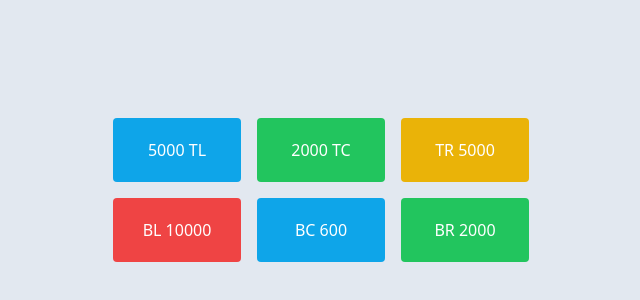
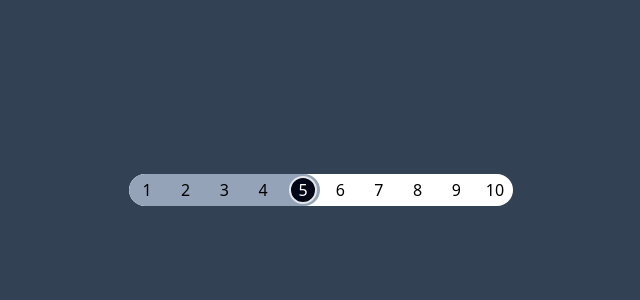
Before and after one commit to jakyle/angular-sandbox, an Angular app: page / in a window 1280 px wide. Shown: the part 210-510 px from the top of the page, without its empty margins (319-959 px from the left). Built offline with nearby package versions, Linux system fonts and the light colour scheme; what ngx-editor would draw is missing.

Commit message:
slider base code

```diff
--- a/src/app/app.component.html
+++ b/src/app/app.component.html
@@ -1,11 +1,3 @@
-<main class="relative w-screen h-screen flex justify-center items-center bg-slate-200">
-	<app-toast-overlay></app-toast-overlay>
-	<section class="grid grid-cols-3 grid-rows-2 gap-4">
-		<button class="h-16 w-32 flex items-center justify-center rounded px-4 py-3 text-white bg-sky-500"(click)="emitToast(ToastType.INFO, Position.TOP_LEFT, 5000)">5000 TL</button>
-		<button class="h-16 w-32 flex items-center justify-center rounded px-4 py-3 text-white bg-green-500"(click)="emitToast(ToastType.SUCCESS, Position.TOP_CENTER, 2000, 'HOORAY, YOU DID IT!')">2000 TC</button>
-		<button class="h-16 w-32 flex items-center justify-center rounded px-4 py-3 text-white bg-yellow-500"(click)="emitToast(ToastType.WARNING, Position.TOP_RIGHT, 5000, 'Captain, we are reaching critical mass!')">TR 5000</button>
-		<button class="h-16 w-32 flex items-center justify-center rounded px-4 py-3 text-white bg-red-500"(click)="emitToast(ToastType.DANGER, Position.BOTTOM_LEFT, 10000, 'ERROR ERROR ERROR!!!')">BL 10000</button>
-		<button class="h-16 w-32 flex items-center justify-center rounded px-4 py-3 text-white bg-sky-500"(click)="emitToast(ToastType.INFO, Position.BOTTOM_CENTER, 600, 'I\'m fast as fuck boi!')">BC 600</button>
-		<button class="h-16 w-32 flex items-center justify-center rounded px-4 py-3 text-white bg-green-500"(click)="emitToast(ToastType.SUCCESS, Position.BOTTOM_RIGHT, 2000, 'And thats toasts baby! 😏')">BR 2000</button>
-	</section>
+<main class="w-screen h-screen flex justify-center items-center bg-slate-700">
+	<app-slider class="w-96"></app-slider>
 </main>
--- a/src/app/app.module.ts
+++ b/src/app/app.module.ts
@@ -15,6 +15,7 @@ import { EditorComponent } from './editor/editor.component';
 import { SafePipe } from './safe.pipe';
 import { ToastOverlayComponent } from './toast-overlay/toast-overlay.component';
 import { ToastItemComponent } from './toast-overlay/toast-item/toast-item.component';
+import { SliderComponent } from './slider/slider.component';
 
 @NgModule({
   declarations: [
@@ -28,6 +29,7 @@ import { ToastItemComponent } from './toast-overlay/toast-item/toast-item.compon
     SafePipe,
     ToastOverlayComponent,
     ToastItemComponent,
+    SliderComponent,
   ],
   imports: [
     BrowserModule,
--- /dev/null
+++ b/src/app/slider/slider.component.html
@@ -0,0 +1,31 @@
+<div #track *ngIf="vm$ | async as vm" class="relative flex items-center w-full h-8 bg-white py-1 px-2 rounded-full isolate overflow-x-hidden">
+	<div #slider
+		[class.transition-all]="!vm.isDragging"
+		class="absolute flex justify-end items-center left-0 top-0 h-full bg-slate-400 z-10 rounded-full pr-2"
+		[style.width.px]="vm.trackDimensions.sliderWidth">
+	</div>
+
+	<div #trackBall
+		tabindex="0"
+		(dragstart)="dragStart($event)"
+		(drag)="drag($event)"
+		(dragend)="dragEnd($event)"
+		(keyup.arrowleft)="moveTrackBall('left')"
+		(keyup.arrowright)="moveTrackBall('right')"
+		draggable="true"
+		[class.transition-all]="!vm.isDragging"
+		[style.left.px]="vm.trackDimensions.trackBallLeft"
+		class="absolute z-30 flex items-center justify-center cursor-pointer w-7 h-7 rounded-full bg-slate-950 border-2 text-white">{{vm.value}}</div>
+
+	<datalist #dataList class="relative z-20 w-full h-full flex flex-row justify-between items-center rounded-xl">
+		<option
+			#values
+			*ngFor="let option of vm.options; trackBy: trackValue"
+			(click)="optionSelect($event)"
+			class="cursor-pointer h-full w-5 flex items-center justify-center"
+			value="{{option}}"
+		>
+			<span class="relative z-40">{{option | number}}</span>
+		</option>
+	</datalist>
+</div>
--- /dev/null
+++ b/src/app/slider/slider.component.ts
@@ -0,0 +1,158 @@
+import { AfterViewInit, Component, ElementRef, Input, QueryList, ViewChild, ViewChildren } from '@angular/core';
+import { BehaviorSubject, combineLatest, distinctUntilChanged, map } from 'rxjs';
+
+const HALVED = 0.5;
+
+@Component({
+  selector: 'app-slider',
+  templateUrl: './slider.component.html',
+})
+export class SliderComponent implements AfterViewInit {
+
+  trackBallLeft = new BehaviorSubject(0);
+  trackDimensions = this.trackBallLeft.pipe(
+    distinctUntilChanged(),
+    map((trackBallLeft) => ({ trackBallLeft, sliderWidth: this.calculateSliderWidth(trackBallLeft ?? 0) }))
+  );
+
+  minSubject = new BehaviorSubject<number>(1);
+  maxSubject = new BehaviorSubject<number>(10);
+  stepSubject = new BehaviorSubject<number>(1);
+
+  options$ = combineLatest([this.minSubject, this.maxSubject, this.stepSubject]).pipe(map(([min, max, step]) => this.range(min, max, step)));
+
+  value = new BehaviorSubject<number>(5);
+  viewRendered = new BehaviorSubject<boolean>(false);
+  isDragging = new BehaviorSubject<boolean>(false);
+
+  vm$ = combineLatest([this.value, this.isDragging, this.trackDimensions, this.options$]).pipe(
+    map(([value, isDragging, trackDimensions, options]) => ({
+      value,
+      isDragging,
+      trackDimensions,
+      options,
+    }))
+  )
+
+  @Input() set min(minVal: number) {
+    this.minSubject.next(minVal);
+  }
+
+  @Input() set max(maxVal: number) {
+    this.maxSubject.next(maxVal);
+  }
+
+  @Input() set step(stepVal: number) {
+    this.stepSubject.next(stepVal);
+  }
+
+  @ViewChild('slider') slider!: ElementRef<HTMLDivElement>;
+  @ViewChild('trackBall') trackBall!: ElementRef<HTMLDivElement>;
+  @ViewChild('track') track!: ElementRef<HTMLDivElement>;
+  @ViewChild('dataList') dataList!: ElementRef<HTMLDataListElement>;
+  @ViewChildren('values') values!: QueryList<ElementRef<HTMLOptionElement>>;
+
+
+  get options(): number[] {
+    return this.range(this.minSubject.value, this.maxSubject.value, this.stepSubject.value);
+  }
+
+  get valueIndex(): number {
+    return this.options.findIndex(option => option === this.value.value);
+  }
+  get valueElement(): HTMLOptionElement {
+    return this.values.toArray().at(this.valueIndex)!.nativeElement
+  }
+
+  ngAfterViewInit(): void {
+    // offset initial datalist width.
+    setTimeout(() => this.updateTracks())
+  }
+
+  optionSelect(event: MouseEvent) {
+    this.value.next(+(event.target as HTMLOptionElement).value ?? 0);
+    this.updateTracks();
+  }
+
+  dragStart(event: DragEvent): void {
+    const img = new Image();
+    // make drag ghost image disappear
+    img.src = '';
+    event.dataTransfer!.setDragImage(img, 0, 0);
+    this.isDragging.next(true);
+  }
+
+  drag(event: DragEvent): void {
+    // on dragEnd, drag gets fired one more time with a zero clientX for some reason
+    if (event.clientX === 0) {
+      return;
+    }
+
+    const trackBallWidth = this.trackBall.nativeElement.clientWidth;
+    const sliderElement = this.slider.nativeElement;
+    let calculatedTrackLeft = (event.clientX - (trackBallWidth * HALVED)) - sliderElement.getBoundingClientRect().left;
+
+    const trackRect = this.track.nativeElement.getBoundingClientRect();
+    const clampedTrackLeft = this.clamp(calculatedTrackLeft, 0, trackRect.width - trackBallWidth);
+
+    this.trackBallLeft.next(clampedTrackLeft);
+
+    const spaceBetween = this.dataList.nativeElement.clientWidth / this.options.length;
+    const result = this.values.find((value) => {
+      const marginForError = spaceBetween - trackBallWidth;
+      const leftBound = value.nativeElement.getBoundingClientRect().left;
+      const rightBound = value.nativeElement.clientWidth + leftBound;
+      return leftBound - marginForError <= event.clientX && rightBound + marginForError >= event.clientX;
+    });
+    const inTrackBallRangeValue = +result!?.nativeElement.value;
+
+    if (!isNaN(inTrackBallRangeValue) && inTrackBallRangeValue !== this.value.value) {
+      this.value.next(inTrackBallRangeValue);
+    }
+  }
+
+  dragEnd(_: DragEvent): void {
+    this.isDragging.next(false);
+    this.updateTracks();
+  }
+
+  trackValue(value: number): number {
+    return value;
+  }
+
+  moveTrackBall(direction: 'left' | 'right'): void {
+    const valueIndex = this.valueIndex;
+    const idx = this.clamp(direction === 'left' ? valueIndex - 1 : valueIndex + 1, 0, this.options.length - 1);
+    if (this.valueIndex !== idx) {
+      const value = this.options.at(idx)!;
+      this.value.next(value);
+      this.updateTracks();
+    }
+  }
+
+  private calculateTrackBallLeftByValue(): number {
+    const elementRect = this.valueElement.getBoundingClientRect();
+    const elementRectRight = elementRect.right;
+    const elementRectLeft = elementRect.left;
+    const trackBallWidth = this.trackBall.nativeElement.clientWidth;
+    const sliderLeft = this.slider.nativeElement.getBoundingClientRect().left;
+    return Math.floor((elementRectLeft + (elementRectRight - elementRectLeft) * HALVED) - sliderLeft - (trackBallWidth * HALVED));
+  }
+
+  private calculateSliderWidth(trackBallLeft: number) {
+    return trackBallLeft + this.trackBall?.nativeElement?.clientWidth * 1.3 ?? 0;
+  }
+
+  private range(lower: number, upper: number, step: number): number[] {
+    const length = Math.floor((upper - lower) / step) + 1;
+    return Array.from({ length }, (_, i) => lower + (i * step));
+  }
+
+  private updateTracks() {
+    this.trackBallLeft.next(this.calculateTrackBallLeftByValue());
+  }
+
+  private clamp(number: number, min: number, max: number): number {
+    return Math.min(Math.max(number, min), max);
+  }
+}
--- a/tailwind.config.js
+++ b/tailwind.config.js
@@ -4,8 +4,13 @@ module.exports = {
     "./src/**/*.{html,ts}",
   ],
   theme: {
-    extend: {},
+    extend: {
+      transitionProperty: {
+        'text-color': 'color',
+      },
+    },
     data: {
+      selected: 'item~="selected"',
       opened: 'menu~="opened"',
       closed: 'menu~="closed"',
       'info': 'type="info"',
```
Also changed, not shown: 1 other file (tests, documents, lock files or other folders).
